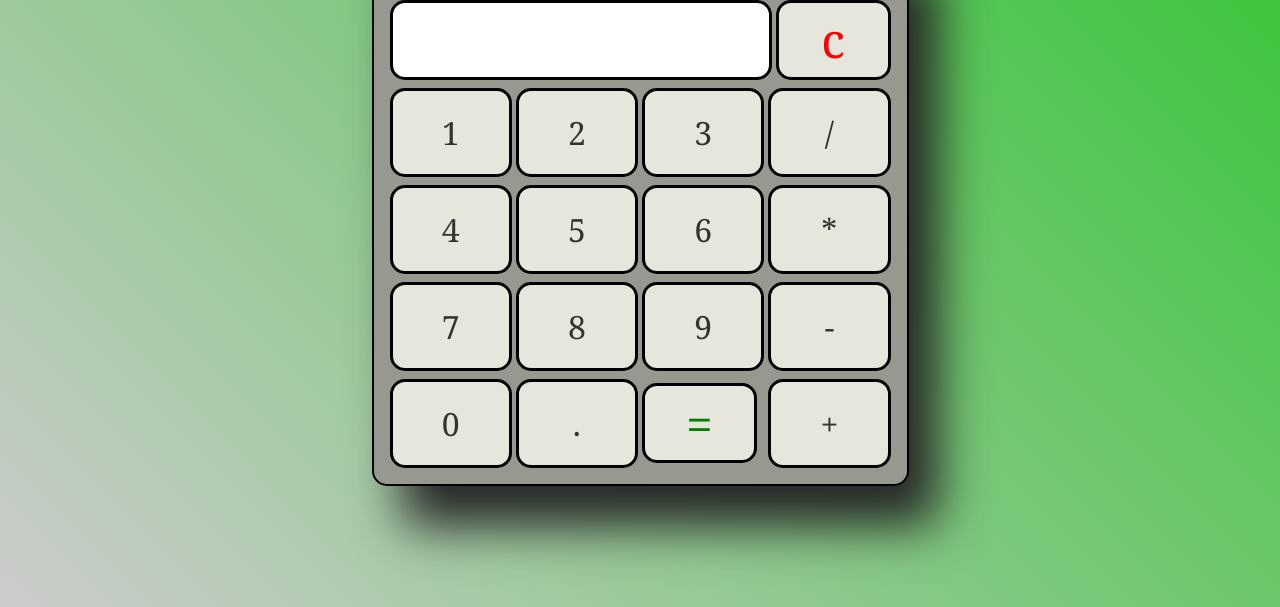
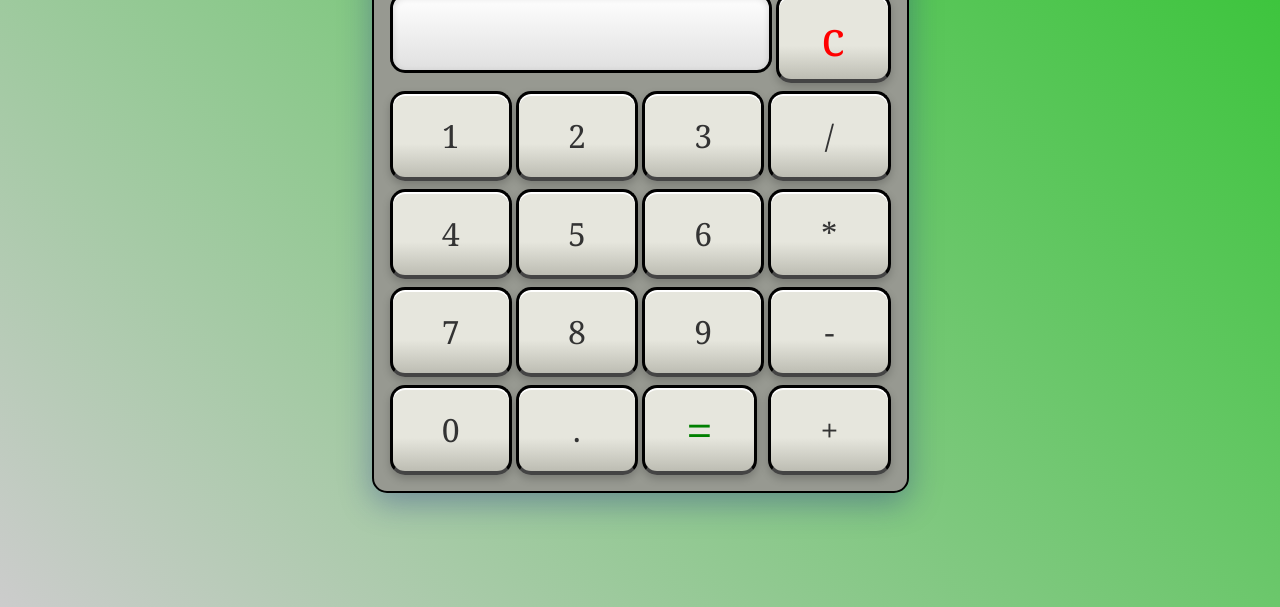
Before and after one commit to duomaz49/calculatorJS, a plain HTML site: page index.html in a window 1280 px wide. Shown: the part 193-800 px from the top of the page. Drawn offline with nearby package versions, Linux system fonts and the light colour scheme.

Commit message:
Refactored ccs so the calculator has 3d look

```diff
--- a/styles.css
+++ b/styles.css
@@ -16,7 +16,7 @@ body {
 
 .container {
     background-color: #979991;
-    box-shadow: 30px 40px 50px rgba(38, 38, 38, 1);
+    box-shadow: 0 10px 32px 0 rgba(31, 38, 135, 0.37), 0 2px 0 #fff inset;
     overflow: hidden;
     padding: 10px;
     border-radius: 15px;
@@ -33,7 +33,7 @@ tr {
     display: flex;
     flex-direction: row;
     justify-content: space-between;
-    align-items: center;
+    align-items: stretch;
     padding: 2px;
 }
 
@@ -50,6 +50,8 @@ td {
     font-weight: 400;
     border: 3px solid black;
     border-radius: 15px;
+    box-shadow: 0 2px 6px rgba(0, 0, 0, 0.15) inset;
+    background: linear-gradient(180deg , #fff, #e0e0e0);
 }
 
 .btn {
@@ -91,16 +93,22 @@ td {
     transition: 0.3s;
 }
 
+.btn, #btn-equal, #btn-clear {
+    box-sizing: border-box;
+    min-height: 90px;
+    box-shadow: 0 4px 8px rgba(0,0,0,0.2), 0 2px 0 #fff inset;
+    background: linear-gradient(180deg, #e6e6dd 60%, #bdbdb3 100%);
+    border-bottom: 4px solid #444;
+}
+
 .btn:hover,
 #btn-equal:hover,
-#btn-clear:hover {
-    background-color: #2fc42f;
-    color: white;
-}
-
+#btn-clear:hover,
 .btn.keyPressed,
 #btn-equal.keyPressed,
 #btn-clear.keyPressed {
-    background-color: #2fc42f;
+    background: linear-gradient(180deg, #2fc42f 60%, #1e8c1e 100%);
     color: white;
+    box-shadow: 0 2px 4px rgba(0,0,0,0.3), 0 1px 0 #fff inset;
+    border-bottom: 4px solid #155d15;
 }
```
